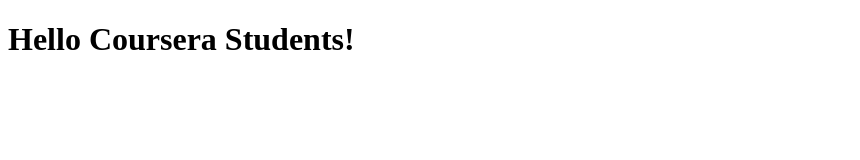
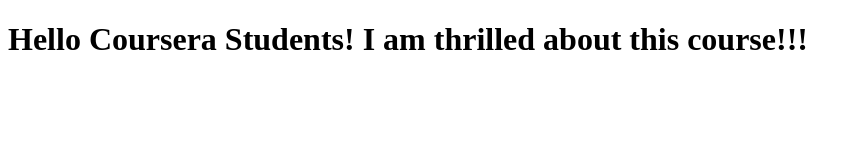
Before and after one commit to dellachaise/coursera-AngularJS, a plain HTML site: page index.html in a window 1280 px wide. Shown: the whole page, without its empty margins (0-860 px from the left). Drawn offline with Linux system fonts and the light colour scheme.

Commit message:
New version of web file

```diff
--- a/index.html
+++ b/index.html
@@ -5,6 +5,6 @@
     <title>Hello coursera!</title>
   </head>
   <body>
-    <h1> Hello Coursera Students! </h1>
+    <h1> Hello Coursera Students! I am thrilled about this course!!! </h1>
   </body>
 </html>
```
